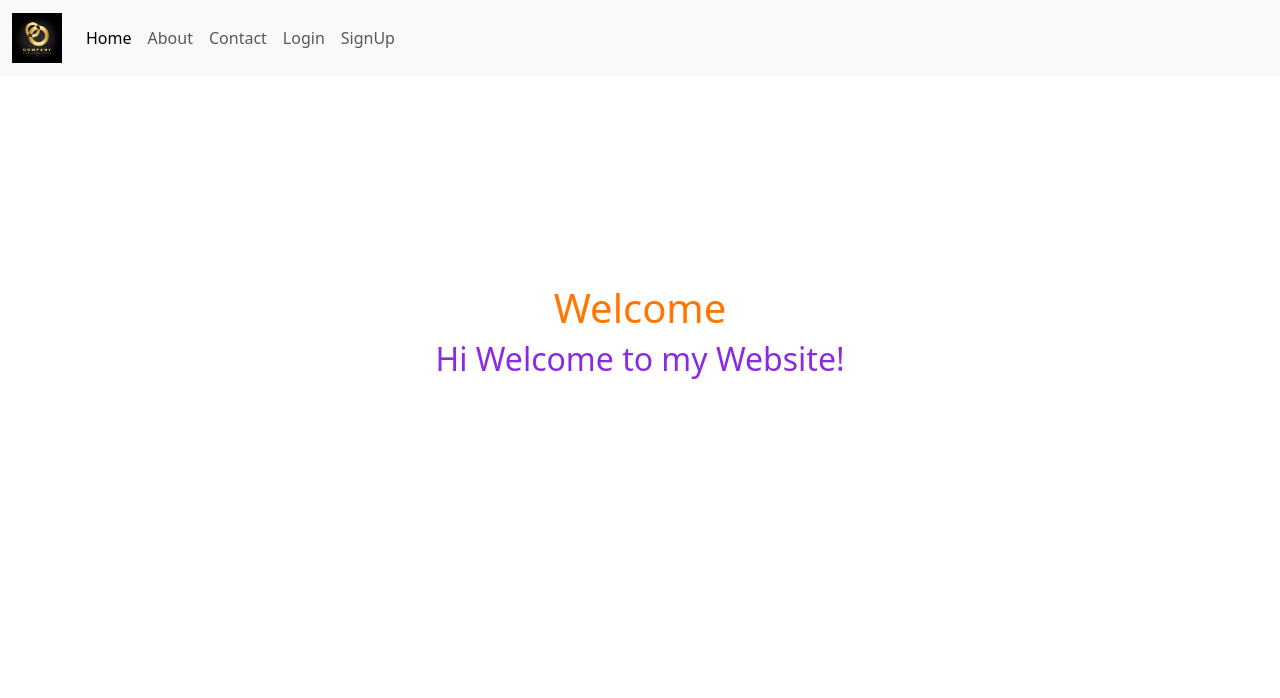
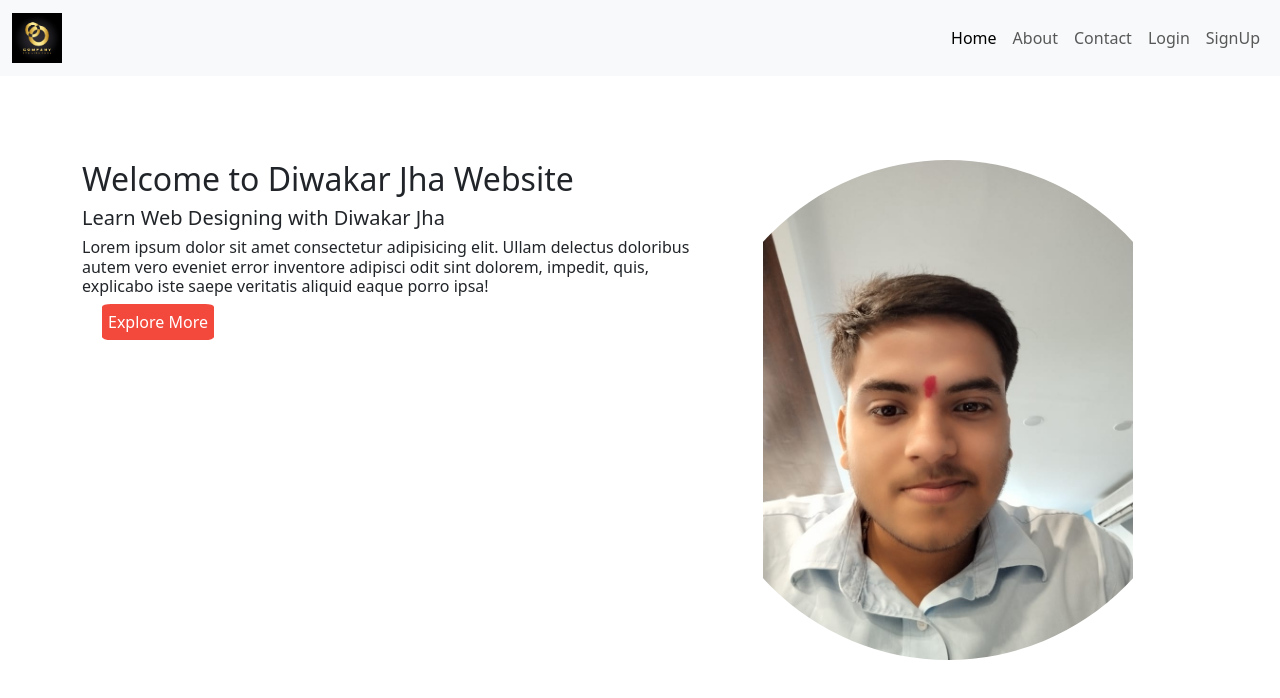
Before and after one commit to diwakarjhadj/MERN-Frontend, a React (Create React App) app: page / in a window 1280 px wide. Shown: the top 698 px of the page. Built offline with nearby package versions, Linux system fonts and the light colour scheme.

Commit message:
Navbar fix

```diff
--- a/src/component/Home.js
+++ b/src/component/Home.js
@@ -1,14 +1,29 @@
 import React from 'react'
-
+import '../css/Home.css';
+import diwakar from '../images/Diwakar.jpeg';
 const Home = () => {
   return (
     <>
-    <div className='home-page'>
-      <div className='home-div'>
-        <h1 className='pt-5 home-welcome'>Welcome</h1>
-        <h2 className='home-text'>Hi Welcome to my Website!</h2>
+      <div className='home-page container'>
+        <div className='home-div'>
+          <div className='home-content'>
+            <h2>Welcome to Diwakar Jha Website<span class="name-purple" ></span></h2>
+            <h5>Learn <span class="name-purple" id="element">Web Designing with Diwakar Jha</span></h5>
+            <h6>
+              Lorem ipsum dolor sit amet consectetur adipisicing elit. Ullam
+              delectus doloribus autem vero eveniet error inventore adipisci odit
+              sint dolorem, impedit, quis, explicabo iste saepe veritatis aliquid
+              eaque porro ipsa!
+            </h6>
+            <button className="btn-color Explore-more">Explore More </button>
+          </div>
+          <div className='home-images'>
+            <div className='home-image'>
+              <img src={diwakar} alt="Internet Connection"></img>
+            </div>
+          </div>
+        </div>
       </div>
-    </div>
     </>
   )
 }
--- a/src/component/Navbar.js
+++ b/src/component/Navbar.js
@@ -5,13 +5,13 @@ import logo from '../images/logo.jpg'
 const Navbar = () => {
   return (
     <>
-      <nav className="navbar navbar-expand-lg bg-body-tertiary">
+      <nav className="navbar navbar-expand-lg bg-body-tertiary  fixed-top">
         <div className="container-fluid">
           <NavLink className="navbar-brand" to="/"> <img src={logo} alt="logo" style={{height: "50px"}}/></NavLink>
           <button className="navbar-toggler" type="button" data-bs-toggle="collapse" data-bs-target="#navbarSupportedContent" aria-controls="navbarSupportedContent" aria-expanded="false" aria-label="Toggle navigation">
             <span className="navbar-toggler-icon"></span>
           </button>
-          <div className="collapse navbar-collapse" id="navbarSupportedContent">
+          <div className="collapse navbar-collapse justify-content-end" id="navbarSupportedContent">
             <ul className="navbar-nav mr-auto mb-2 mb-lg-0">
               <li className="nav-item">
                 <NavLink className="nav-link active" aria-current="page" to="/">Home</NavLink>
--- a/src/component/Signup.js
+++ b/src/component/Signup.js
@@ -12,7 +12,6 @@ const Signup = () => {
 
   let name, value;
   const handleInput= (e)=>{
-    console.log(e.target.value)
     name=e.target.name;
     value=e.target.value;
     setuser({...user,[name]:value})
@@ -34,12 +33,10 @@ const Signup = () => {
     if(res.status===422||!data)
     {
       window.alert("Invalid Registration")
-      console.log("Invalid Registration")
     }
     else
     {
       window.alert("Register Successful")
-      console.log("Register Successful",data,data.status)
       navigate("/login")
     }
   }
--- /dev/null
+++ b/src/css/Home.css
@@ -0,0 +1,40 @@
+
+.home-page{
+    display: flex;
+    justify-content: center;
+    align-items: center;
+    margin-top: 10rem;
+}
+
+.home-div{
+    display: flex;
+}
+
+.Explore-more {
+    background-color: #f3493d;
+
+    color: #fff;
+}
+
+.btn-color {
+    margin: 0px 20px;
+    border-radius: 8%;
+    padding: 6px;
+    border: none;
+  }
+  .home-images{
+    display: flex;
+    width: 50%;
+    justify-content: center;
+  }
+  .home-image{
+    width: 500px;
+    height: 500px;
+  }
+
+  .home-image img{
+    width: 100%;
+    height: 100%;
+    border-radius: 50%;
+    object-fit: contain;
+  }
--- a/src/custom.css
+++ b/src/custom.css
@@ -23,22 +23,13 @@ input {
     width: 100%;
     position: absolute;
 }
-.home-page{
-    display: flex;
-    justify-content: center;
-    align-items: center;
-    margin-top: 10rem;
-}
-.home-div{
-    display: flex;
-    justify-content: center;
-    align-items: center;
-    flex-direction: column;
-}
+
 
 .emp-profile{
     margin-top: 4rem;
 }
+
+
 
 
 /* ############################## Page not Found ######################### */
```
Also changed, not shown: src/images/Diwakar.jpeg (added).
